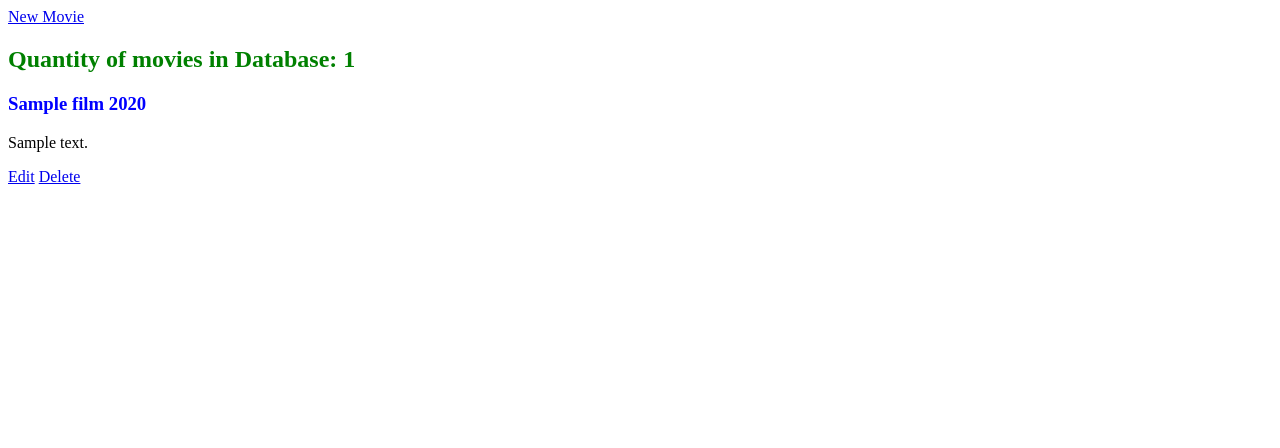
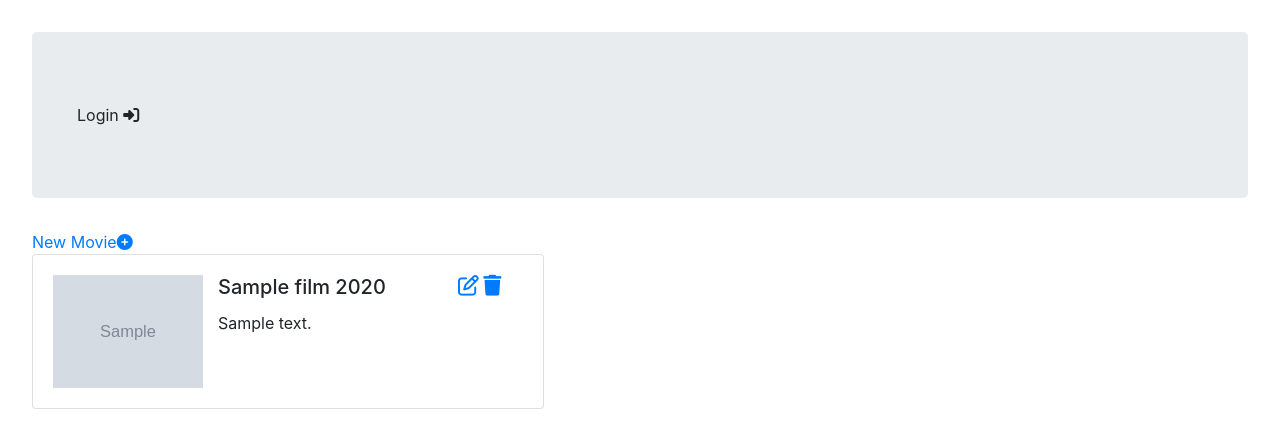
Before and after one commit to tomekm050288/Learning-django---first-project, a Django app: page /filmy/all/ in a window 1280 px wide. Shown: the top 448 px of the page. Run offline with Django 3.2, Linux system fonts and the light colour scheme; tables that the repository leaves empty hold one stand-in row (Sample ...); some libraries are stand-ins or nearby versions.

Commit message:
next steps learning django/html/bottstrap

```diff
--- a/filmy/settings.py
+++ b/filmy/settings.py
@@ -38,6 +38,7 @@ INSTALLED_APPS = [
     'django.contrib.sessions',
     'django.contrib.messages',
     'django.contrib.staticfiles',
+    'bootstrapform',
     'filmyweb'
 ]
 
@@ -125,3 +126,7 @@ STATICFILES_DIRS = ['my_static']
 
 MEDIA_URL = '/media/'
 MEDIA_ROOT = 'my_media'
+
+LOGIN_URL = "login"
+LOGIN_REDIRECT_URL = 'all_movies'
+LOGOUT_REDIRECT_URL = 'login'
--- a/filmy/urls.py
+++ b/filmy/urls.py
@@ -2,8 +2,11 @@ from django.contrib import admin
 from django.urls import path, include
 from django.conf import settings
 from django.conf.urls.static import static
+from django.contrib.auth import views as auth_views
 
 urlpatterns = [
     path('admin/', admin.site.urls),
-    path('filmy/', include('filmyweb.urls'))
+    path('filmy/', include('filmyweb.urls')),
+    path('login/', auth_views.LoginView.as_view(), name='login'),
+    path('logout/', auth_views.LogoutView.as_view(), name='logout'),
 ] + static(settings.MEDIA_URL, document_root=settings.MEDIA_ROOT)
--- a/filmyweb/static/nowy.css
+++ b/filmyweb/static/nowy.css
@@ -1,7 +1,17 @@
-h2 {
-    color: green;
+body {
+    padding: 2rem;
+}
+.film-poster {
+    width: 150px;
+    float: left;
+}
+.film-icon {
+    font-size: 1.3rem;
 }
 
-h3 {
-    color: blue;
+.description {
+    margin-left: 15px;
 }
+.card {
+    width: 32rem;
+}
--- a/filmyweb/views.py
+++ b/filmyweb/views.py
@@ -1,23 +1,23 @@
 from django.shortcuts import render, get_object_or_404, redirect
-from django.http import HttpResponse
 from filmyweb.models import Film
 from .forms import FilmForm
+from django.contrib.auth.decorators import login_required
 
 
 def all_movies(request):
     all_movies = Film.objects.all()
     return render(request, 'filmy.html', {'filmy': all_movies})
 
-
+@login_required
 def nowy_film(request):
     form = FilmForm(request.POST or None, request.FILES or None)
     if form.is_valid():
         form.save()
         return redirect(all_movies)
 
-    return render(request, 'film_form.html', {'form': form})
+    return render(request, 'film_form.html', {'form': form, 'nowy': True})
 
-
+@login_required
 def edytuj_film(request, id):
     film = get_object_or_404(Film, pk=id)
     form = FilmForm(request.POST or None, request.FILES or None, instance=film)
@@ -26,9 +26,9 @@ def edytuj_film(request, id):
         form.save()
         return redirect(all_movies)
 
-    return render(request, 'film_form.html', {'form': form})
+    return render(request, 'film_form.html', {'form': form, 'nowy': False})
 
-
+@login_required
 def usun_film(request, id):
     film = get_object_or_404(Film, pk=id)
 
--- a/templates/filmy.html
+++ b/templates/filmy.html
@@ -1,31 +1,42 @@
-{% load static %}
-<!doctype html>
-<html lang="en">
-<head>
-    <meta charset="UTF-8">
-    <meta name="viewport"
-          content="width=device-width, user-scalable=no, initial-scale=1.0, maximum-scale=1.0, minimum-scale=1.0">
-    <meta http-equiv="X-UA-Compatible" content="ie=edge">
-    <title>Document</title>
-    <link rel="stylesheet" href="{% static 'nowy.css' %}">
-</head>
-<body>
+{% extends 'main.html' %}
 
-    <a href="{% url 'nowy_film' %}">New Movie</a>
+{% block title %} Lista filmów {% endblock %}
+
+{% block page %}
+    <div class="jumbotron">
+        {% if user.is_authenticated %}
+        <h1 class="display-4">Witaj {{ user.username.title }}</h1>
+            <a href="{% url 'logout' %}" class="btn btn-success">Logout <i class="fas fa-sign-out-alt"></i></a>
+        {% else %}
+            <a href="{% url 'login' %}" class="btn">Login <i class="fas fa-sign-in-alt"></i></a>
+        {% endif %}
+    </div>
+
+    <a href="{% url 'nowy_film' %}">New Movie<i class="fas fa-plus-circle"></i></a>
 
     {% if filmy|length == 0 %}
         <h2>Lack of movies</h2>
     {% else %}
-        <h2>Quantity of movies in Database: {{ filmy | length}}</h2>
+<!--        <h2>Quantity of movies in Database: {{ filmy | length}}</h2>-->
 
         {% for film in filmy %}
-            <h3>{{ film }}</h3>
-            <p>{{ film.description}}</p>
-            <a href="{% url 'edytuj_film' film.id %}">Edit</a>
-            <a href="{% url 'usun_film' film.id %}">Delete</a>
+            <div class="card">
+              <div class="card-body">
+                   <img src="/media/{{ film.poster }}" class="film-poster">
+                   <div class="row">
+                       <div class="col-9">
+                           <h5 class="card-title">{{ film }}</h5>
+                       </div>
+                       <div class="col-3">
+                           <a href="{% url 'edytuj_film' film.id %}"><i class="far fa-2x fa-edit film-icon"></i></a>
+                            <a href="{% url 'usun_film' film.id %}"><i class="fas fa-2x fa-trash film-icon"></i></a>
+                       </div>
+                   </div>
+                  <div class="row">
+                    <p class="card-text description">{{ film.description }}</p>
+                  </div>
+              </div>
+            </div>
         {% endfor %}
     {% endif %}
-
-
-</body>
-</html>
+{% endblock %}
--- /dev/null
+++ b/templates/main.html
@@ -0,0 +1,20 @@
+{% load static %}
+
+<!doctype html>
+<html lang="en">
+<head>
+    <meta charset="UTF-8">
+    <meta name="viewport"
+          content="width=device-width, user-scalable=no, initial-scale=1.0, maximum-scale=1.0, minimum-scale=1.0">
+    <meta http-equiv="X-UA-Compatible" content="ie=edge">
+    <link rel="stylesheet" href="https://stackpath.bootstrapcdn.com/bootstrap/4.5.0/css/bootstrap.min.css" integrity="sha384-9aIt2nRpC12Uk9gS9baDl411NQApFmC26EwAOH8WgZl5MYYxFfc+NcPb1dKGj7Sk" crossorigin="anonymous">
+    <script src="https://kit.fontawesome.com/0a451c7507.js" crossorigin="anonymous"></script>
+    <link rel="stylesheet" href="{% static 'nowy.css' %}">
+    <title>{% block title %} {% endblock %}</title>
+</head>
+<body>
+    {% block page %} {% endblock %}
+
+
+</body>
+</html>
```
Also changed, not shown: templates/confirm.html (+18 -17 lines), templates/film_form.html (+24 -17 lines), templates/registration/login.html (added, +17 -0 lines), my_media/posters/godfather.jpg (added), my_media/posters/pulp_fiction.jpg (added), my_media/posters/titanic.jpeg (added), my_media/posters/titanic.webp (added).
